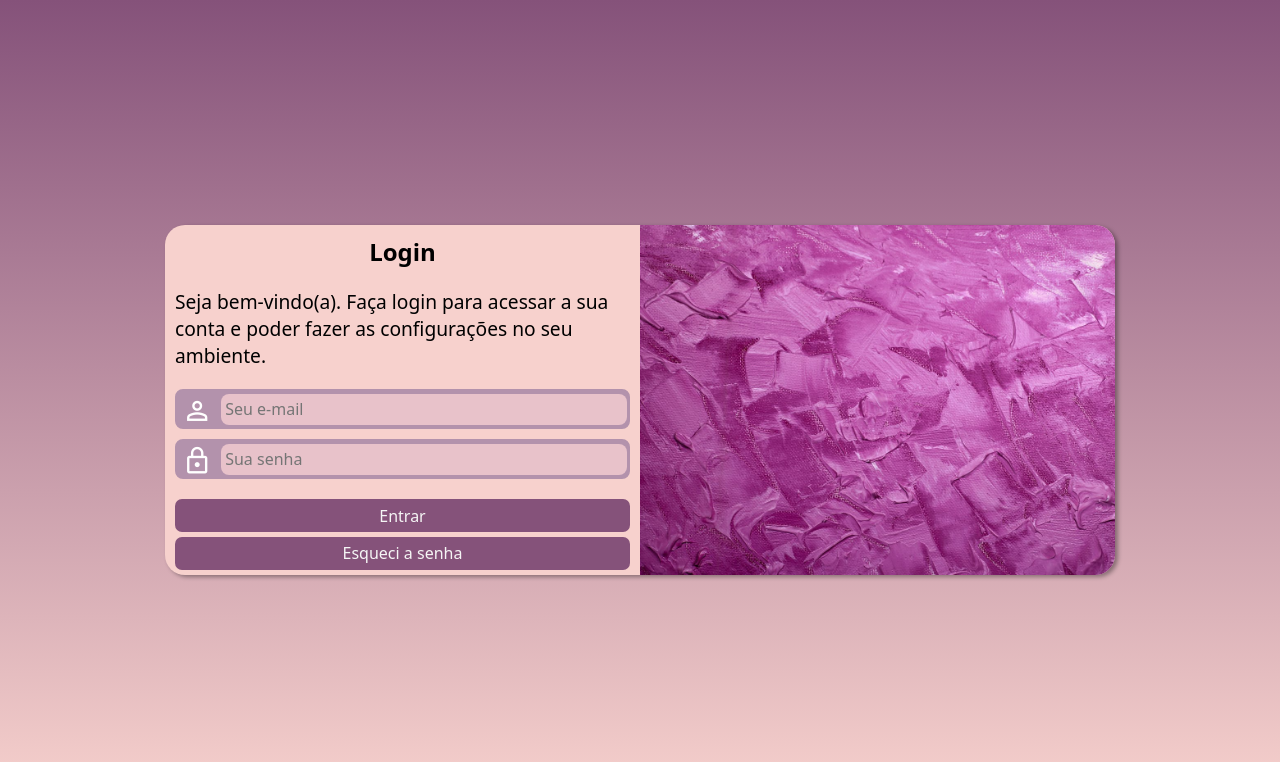
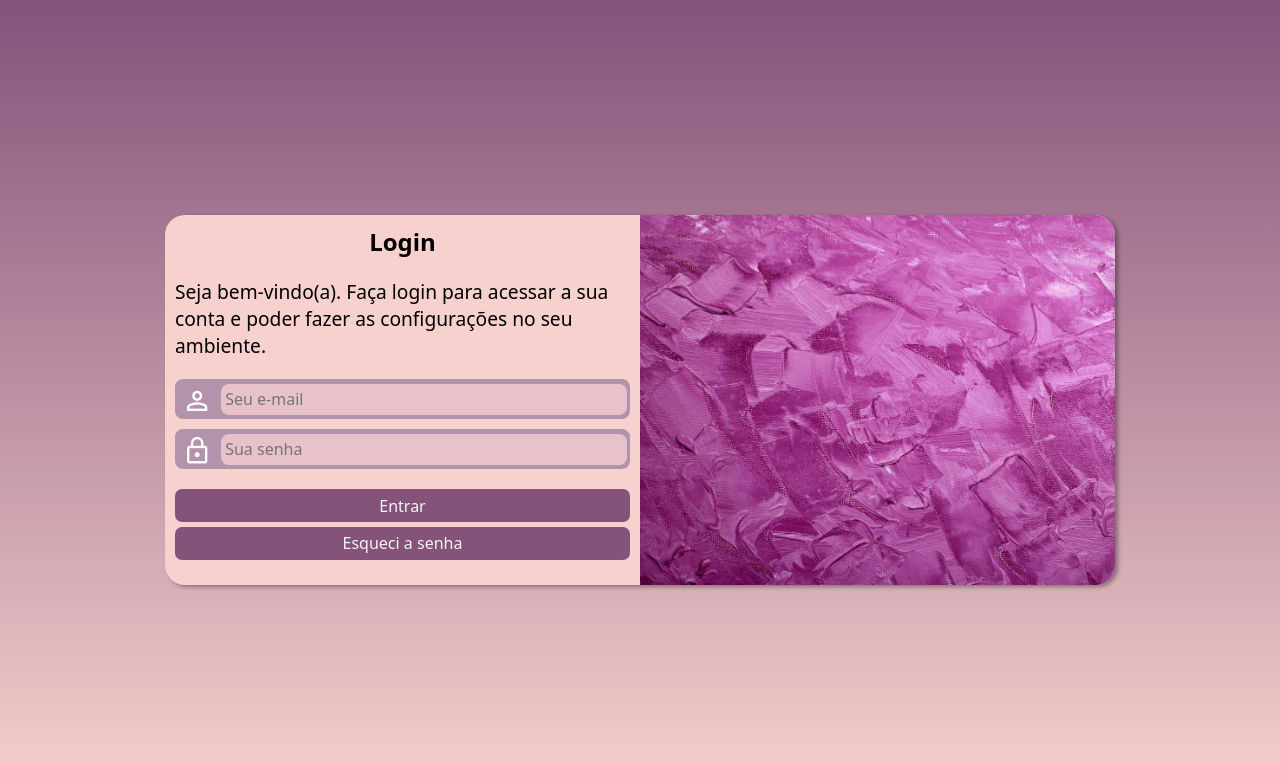
Before and after one commit to rsartorio1/projeto-login, a plain HTML site: page index.html in a window 1280 px wide. Drawn offline with nearby package versions, Linux system fonts and the light colour scheme.

Commit message:
update css

```diff
--- a/estilos/media-query.css
+++ b/estilos/media-query.css
@@ -35,7 +35,7 @@
 
     section#login {
         width: 950px;
-        height: 350px;
+        height: 370px;
     }
 
     section#login > div#imagem {
```
